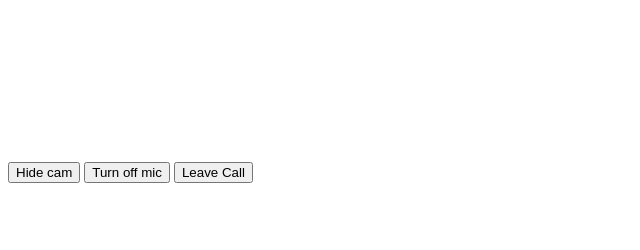
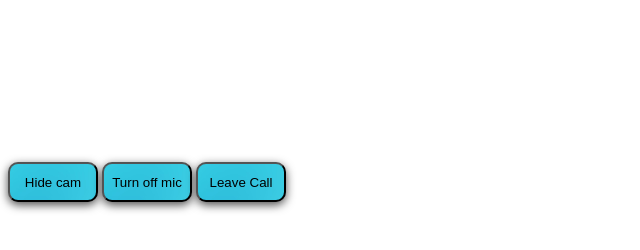
Before and after one commit to SheyBarpagga/3940WebRTC, a website: page public/room.html in a window 1280 px wide. Shown: the whole page, without its empty margins (0-640 px from the left). Drawn offline with nearby package versions, Linux system fonts and the light colour scheme; no server answers.

Commit message:
Added style to video buttons

```diff
--- /dev/null
+++ b/public/css/room.css
@@ -0,0 +1,13 @@
+button {
+    cursor: pointer;
+    text-align: center;
+    display: inline-block;
+    width: 90px;
+    height: 40px;
+    outline-width: 3px;
+    border-radius: 10px;
+    /* background-color: rgba(229, 229, 224, 1); */
+    background-image: url("/img/background.jpg");
+    box-shadow: 0 3px 10px rgb(0 0 0 / 0.7);
+    align-self: center;
+}
--- a/public/js/main.js
+++ b/public/js/main.js
@@ -7,7 +7,7 @@ function displayUsername() {
     thisUser = localStorage.getItem('USER');
     console.log("USER: " + thisUser)
 
-    document.getElementById("thisUsername").innerHTML = thisUser;
+    document.getElementById("thisUsername").innerHTML = "Welcome, " + thisUser;
 }
 displayUsername();
 
--- a/public/room.html
+++ b/public/room.html
@@ -1,7 +1,7 @@
 <!DOCTYPE html>
 <html lang="en">
 <head>
-    <!-- <link rel="stylesheet" href="/styles/index.css"> -->
+    <link rel="stylesheet" href="/css/room.css">
     <meta charset="UTF-8">
     <meta http-equiv="X-UA-Compatible" content="IE=edge">
     <meta name="viewport" content="width=device-width, initial-scale=1.0">
--- a/server.js
+++ b/server.js
@@ -33,7 +33,7 @@ io.on('connection', socket => {
     socket.on('user joined room', roomId => {
         const room = io.sockets.adapter.rooms.get(roomId);
 
-        if (room && room.size === 4) {
+        if (room && room.size === 10) {
             socket.emit('server is full');
             return;
         }
```
Also changed, not shown: Readme.md.
